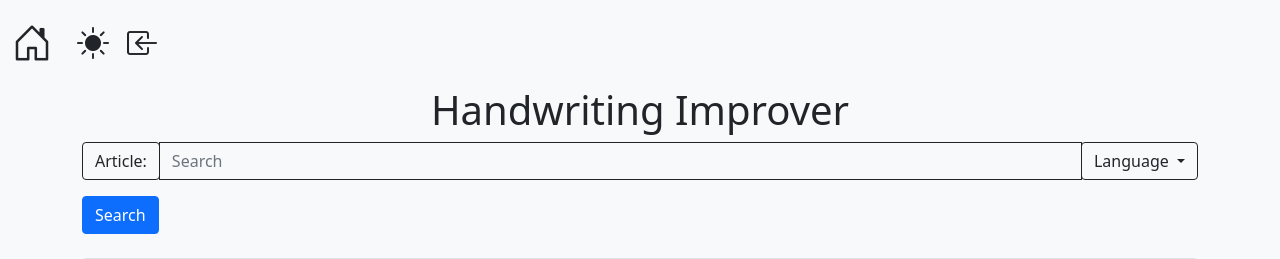
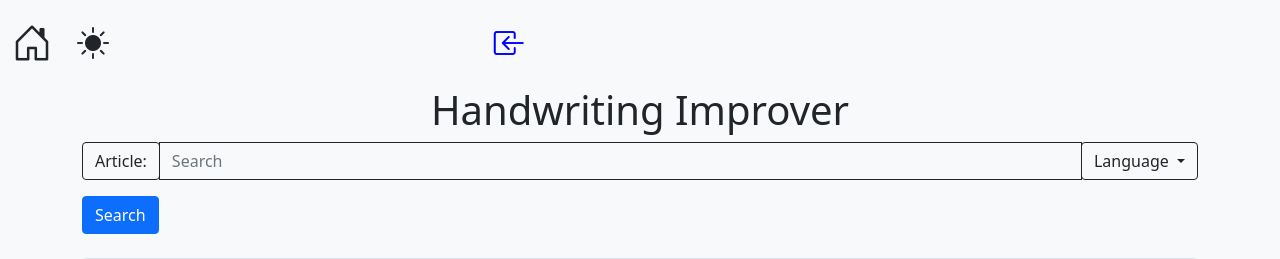
Before and after one commit to davrichter/djangoLearning, a Django app: page /handwriting/ in a window 1280 px wide. Shown: the top 259 px of the page. Run offline with Django 3.2, Linux system fonts and the light colour scheme; data comes from the database, SQL or seed files in the repository; some libraries are stand-ins or nearby versions.

Commit message:
moved the css for the navbar buttons from navbar.html to navbar.css

```diff
--- a/djangoProject/urls.py
+++ b/djangoProject/urls.py
@@ -22,5 +22,6 @@ from django.urls import path, include
 urlpatterns: list[Union[URLResolver, URLResolver]] = [
     path('polls/', include('polls.urls')),
     path('handwriting/', include('wikipedia_converter.urls')),
+    path('accounts/', include('django.contrib.auth.urls')),
     path('admin/', admin.site.urls),
 ]
--- /dev/null
+++ b/wikipedia_converter/static/wikipedia_converter/css/navbar.css
@@ -0,0 +1,15 @@
+.bi {
+    font-size: 200%;
+}
+
+.navbar-right {
+    margin-left: auto;
+}
+
+#login {
+    color: blue;
+}
+
+#logout {
+    color: red;
+}
--- a/wikipedia_converter/templates/wikipedia_converter/navbar.html
+++ b/wikipedia_converter/templates/wikipedia_converter/navbar.html
@@ -15,7 +15,7 @@
 <div class="container-fluid bg-dark text-light">
     <nav class="navbar navbar-expand-lg navbar-light" id="navbar">
         <a class="navbar-brand bg-dark text-light" href="{% url 'wikipedia_converter:Index' %}">
-            <i class="bi-house-door" style="font-size: 200%;"></i>
+            <i class="bi bi-house-door"></i>
         </a>
         <ul class="navbar-nav">
             <li class="nav-item">
@@ -23,7 +23,7 @@
             </li>
             <li class="nav-item">
                 <button type="button" class="btn bg-dark text-light nav-link" id="themeToggler">
-                    <i class="bi-brightness-high-fill" style="font-size: 200%;"></i>
+                    <i class="bi bi-brightness-high-fill"></i>
                 </button>
             </li>
             <li class="nav-item">
@@ -40,15 +40,15 @@
         <ul class="navbar-nav mr-sm-2 navbar-right">
             {% if request.user.is_authenticated %}
             <li class="nav-item my-2 my-sm-0">
-                <button class="btn bg-dark text-light nav-link">
-                    <i class="bi bi-box-arrow-in-right" style="font-size: 200%;"></i>
-                </button>
+                <a class="btn bg-dark text-light nav-link">
+                    <i class="bi bi-box-arrow-in-right" id="logout" style="color: red"></i>
+                </a>
             </li>
         {% else %}
             <li class="nav-item my-2 my-sm-0">
-                <button class="btn bg-dark text-light nav-link">
-                    <i class="bi bi-box-arrow-in-left" style="font-size: 200%;"></i>
-                </button>
+                <a class="btn bg-dark text-light nav-link">
+                    <i class="bi bi-box-arrow-in-left" id="login" style="color: blue"></i>
+                </a>
             </li>
         {% endif %}
         </ul>
```
